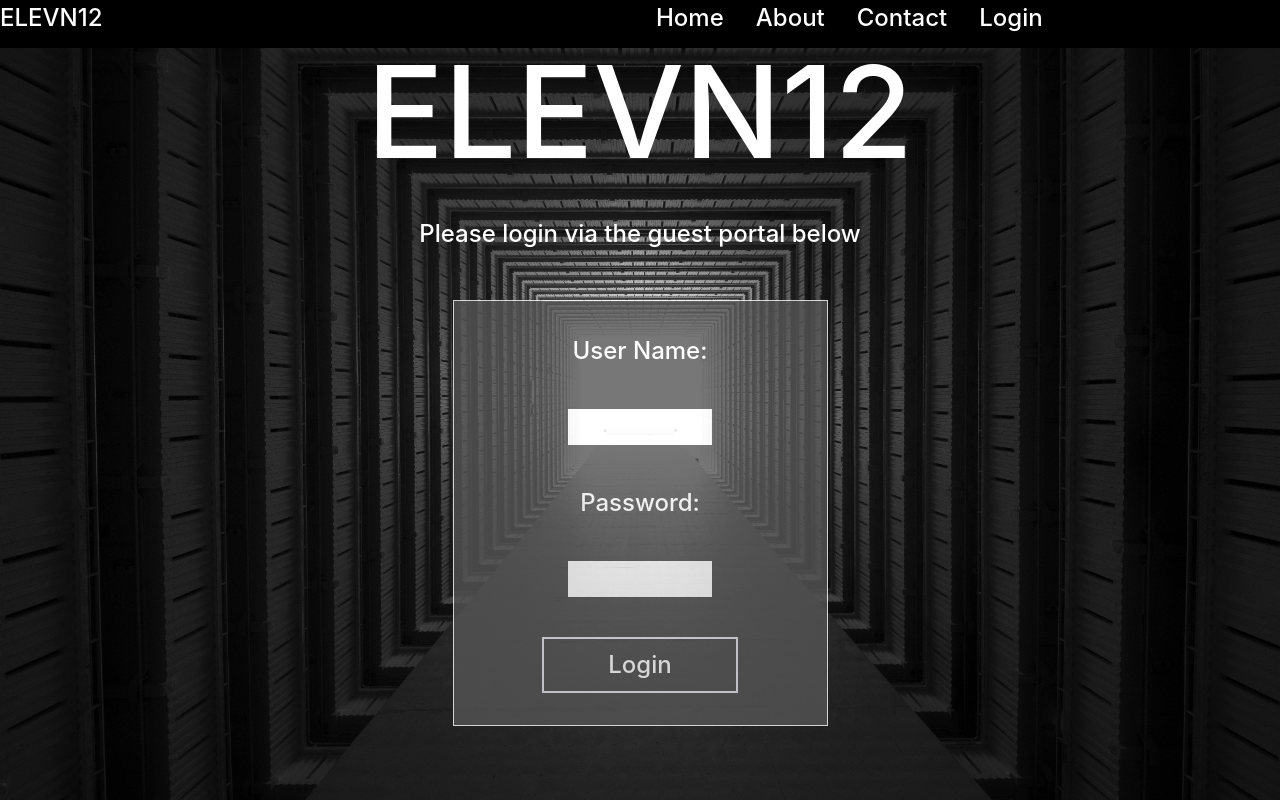
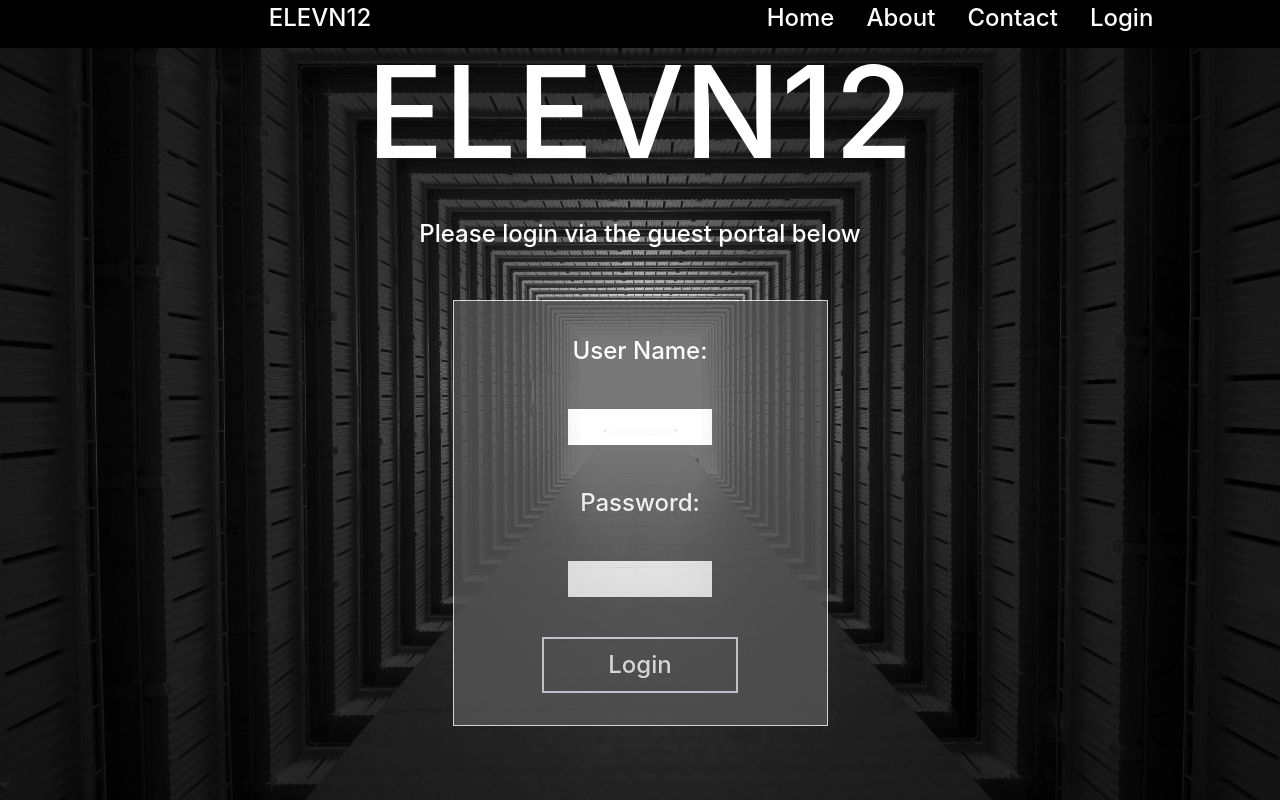
Before and after one commit to artofmayhem/eleven12_Gallery, a React (Create React App) app: page / in a window 1280 px wide. Built offline with nearby package versions, Linux system fonts and the light colour scheme.

Commit message:
small fixes

```diff
--- a/src/Components/Nav.js
+++ b/src/Components/Nav.js
@@ -3,8 +3,8 @@
  function Nav () {
     return (
         <div className="Nav-Wrapper">
-            <div className="Nav-Content flex">ELEVN12</div>
-            <div className="Nav-Content flex flex-row">
+            <div className="Nav-Content flex justify-center align-center">ELEVN12</div>
+            <div className="Nav-Content flex flex-row justify-center align-center">
                 <ul className="flex flex-row justify-end">
                     <a href="https://www.yahoo.com" className="px-4">Home</a>
                     <a href="https://www.yahoo.com" className="px-4">About</a>
```
